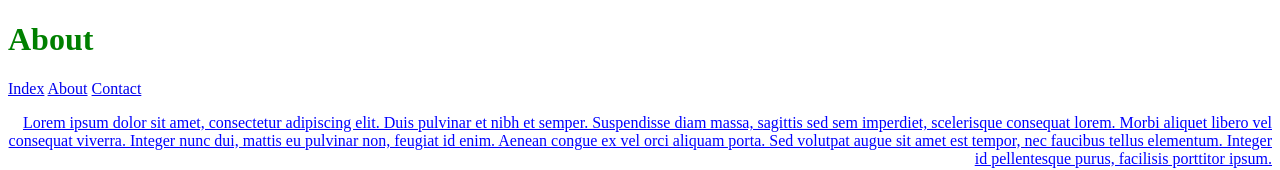
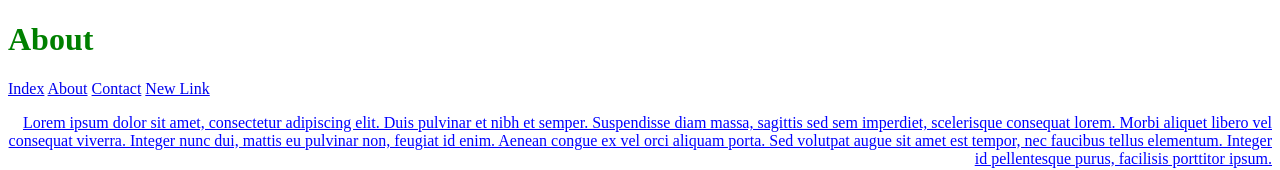
Before and after one commit to RedBeard41/SourceControlWebsite, a plain HTML site: page about.html in a window 1280 px wide. Shown: the top 170 px of the page. Drawn offline with Linux system fonts and the light colour scheme.

Commit message:
added a new link that still has to be finished

```diff
--- a/about.html
+++ b/about.html
@@ -20,6 +20,7 @@
         <a href="index.html">Index</a>
         <a href="#">About</a>
         <a href="contact.html">Contact</a>
+        <a href="contact.html">New Link</a>
 
 
       </nav>
```
